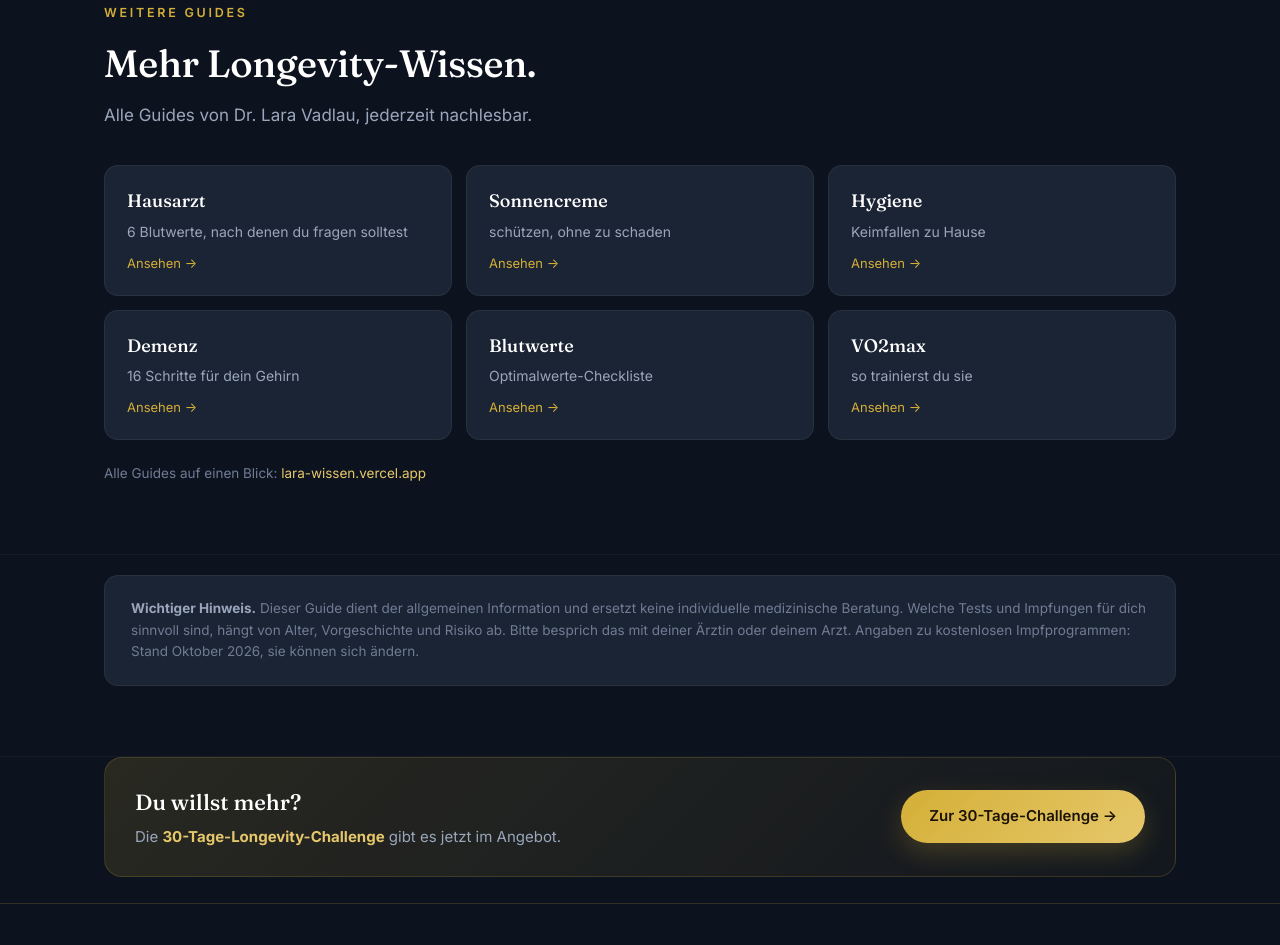
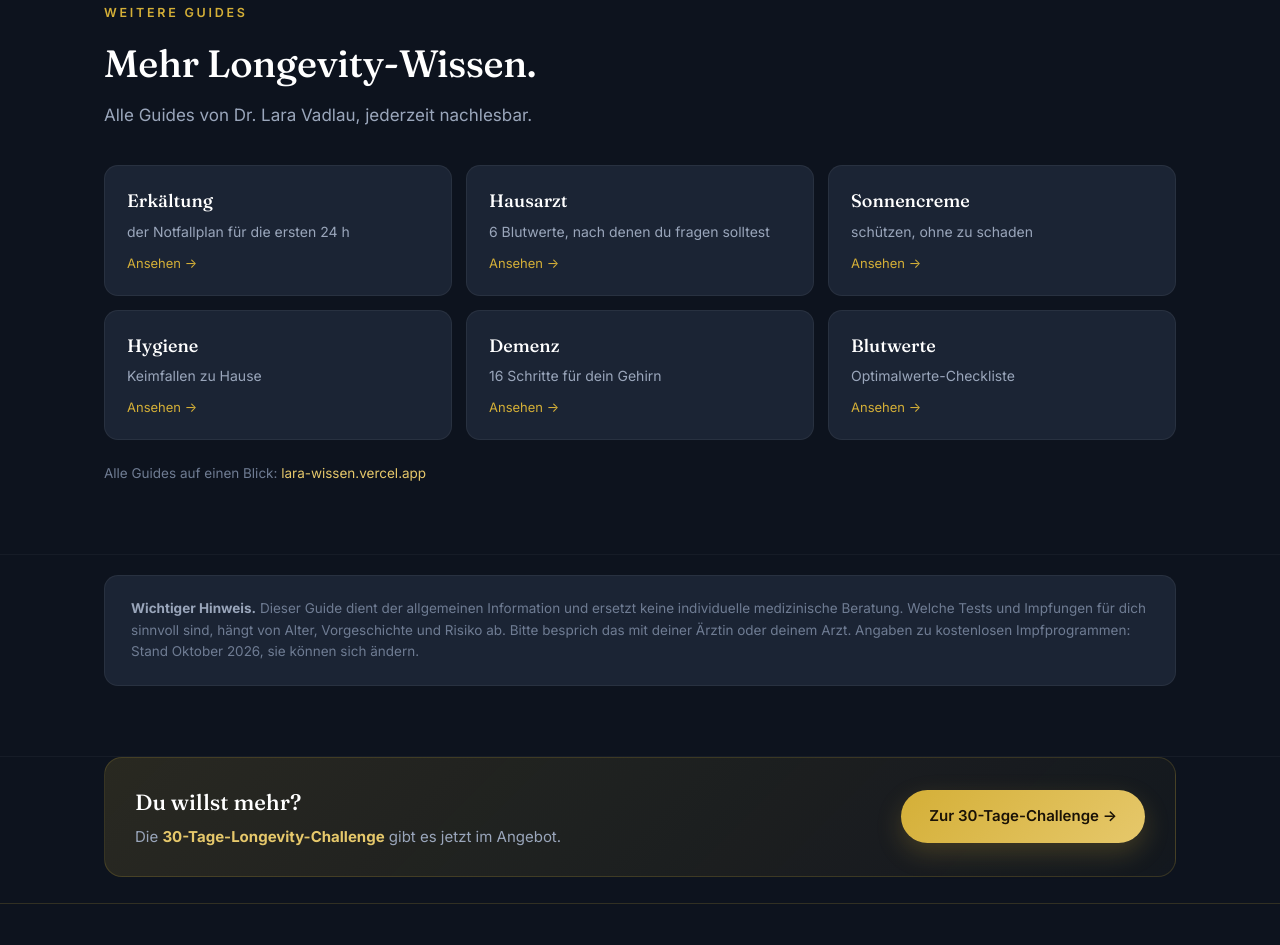
Before and after one commit to BookRevolution/lara-wissen-infektion, a plain HTML site: page index.html in a window 1280 px wide. Shown: the part 9331-10276 px from the top of the page. Drawn offline with Linux system fonts and the light colour scheme.

Commit message:
Querverlinkung: Erkältungs-Guide

```diff
--- a/index.html
+++ b/index.html
@@ -571,12 +571,12 @@ footer .container{display:flex;flex-wrap:wrap;justify-content:space-between;gap:
       <p>Alle Guides von Dr. Lara Vadlau, jederzeit nachlesbar.</p>
     </div>
     <div class="more reveal">
+      <a href="https://lara-erkaeltung.vercel.app"><span class="t">Erkältung</span><span class="d">der Notfallplan für die ersten 24 h</span><span class="go">Ansehen &rarr;</span></a>
       <a href="https://lara-hausarzt.vercel.app"><span class="t">Hausarzt</span><span class="d">6 Blutwerte, nach denen du fragen solltest</span><span class="go">Ansehen &rarr;</span></a>
       <a href="https://lara-sonnencreme.vercel.app"><span class="t">Sonnencreme</span><span class="d">schützen, ohne zu schaden</span><span class="go">Ansehen &rarr;</span></a>
       <a href="https://lara-hygiene.vercel.app"><span class="t">Hygiene</span><span class="d">Keimfallen zu Hause</span><span class="go">Ansehen &rarr;</span></a>
       <a href="https://lara-demenz.vercel.app"><span class="t">Demenz</span><span class="d">16 Schritte für dein Gehirn</span><span class="go">Ansehen &rarr;</span></a>
       <a href="https://lara-blutwerte.vercel.app"><span class="t">Blutwerte</span><span class="d">Optimalwerte-Checkliste</span><span class="go">Ansehen &rarr;</span></a>
-      <a href="https://lara-vo2max.vercel.app"><span class="t">VO2max</span><span class="d">so trainierst du sie</span><span class="go">Ansehen &rarr;</span></a>
     </div>
     <p style="margin-top:22px;color:var(--muted-2);font-size:13.5px">Alle Guides auf einen Blick: <a href="https://lara-wissen.vercel.app">lara-wissen.vercel.app</a></p>
   </div>
```
Also changed, not shown: 1 other file.
